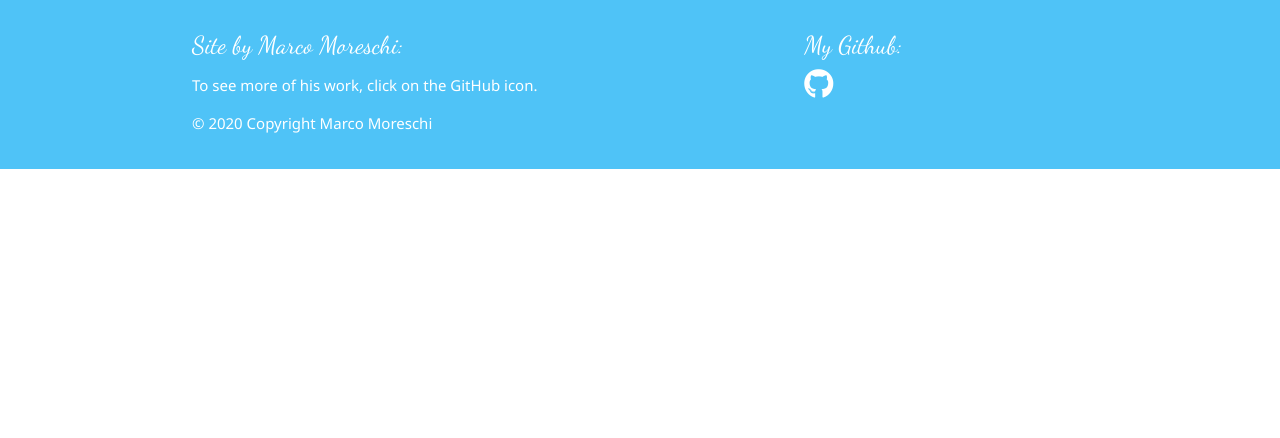
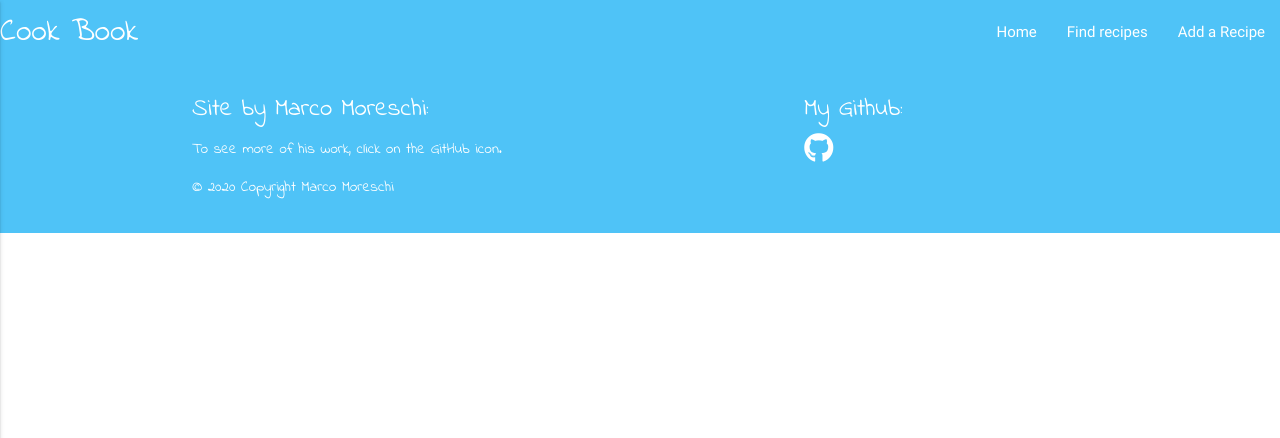
Before and after one commit to marcomoreschi/milestone-3, a Flask app: template templates/base.html in a window 1280 px wide. Shown: the top 438 px of the page. Run offline with Flask 2, Linux system fonts and the light colour scheme; the template is opened without the code that fills it, so the values that code supplies are empty; some libraries are stand-ins or nearby versions.

Commit message:
Added navbar and style

```diff
--- a/app.py
+++ b/app.py
@@ -9,9 +9,14 @@ app.config["MONGO_URI"] = 'mongodb+srv://root:r00tUser@myfirstcluster-z4c90.mong
 
 mongo =PyMongo(app)
 
+#-------------------#Home Page
+
 @app.route('/')
-def hello():
-    return 'hello'
+@app.route('/index')
+def index():
+    recipes=mongo.db.recipes.find()
+    return render_template("index.html", recipes=recipes)
+
 
 if __name__ == '__main__':
     app.run(host=os.environ.get('IP'),
--- a/static/css/style.css
+++ b/static/css/style.css
@@ -1,5 +1,5 @@
 /*Google Fonts Import*/
-@import url('https://fonts.googleapis.com/css?family=Noto+Sans|Dancing+Script&display=swap');
+@import url('https://fonts.googleapis.com/css2?family=Indie+Flower&display=swap');
 
 /*Element styling*/
 body {
@@ -20,11 +20,11 @@ a {
 /*Fonts*/
 
 .title-font {
-    font-family: 'Dancing Script', cursive;
+    font-family: 'Indie Flower', cursive;
 }
 
 .standard-font {
-    font-family: 'Noto Sans', sans-serif;
+    font-family: 'Indie Flower', cursive;
 }
 
 
--- a/templates/base.html
+++ b/templates/base.html
@@ -13,7 +13,30 @@
     <link rel="stylesheet" href="/static/css/style.css" type="text/css" />
 
 </head>
+
 <body>
+
+<!--Navbar:-->
+<!--Split into the normal and mobile versions.-->
+    <header>
+
+        <nav>
+            <div class="nav-wrapper light-blue lighten-2">
+                <a href="#" class="brand-logo title-font">Cook Book</a>
+                <a href="#" data-activates="mobile-demo" class="button-collapse"><i class="material-icons">menu</i></a>
+                <ul id="nav-mobile" class="right hide-on-med-and-down">
+                    <li><a href="#">Home</a></li>
+                    <li><a href="#">Find recipes</a></li>
+                    <li><a href="">Add a Recipe</a></li>
+                </ul>
+                <ul class="side-nav" id="mobile-demo">
+                    <li><a href="#">Home</a></li>
+                    <li><a href="#">Find a Recipe</a></li>
+                    <li><a href="#">Add a Recipe</a></li>
+                </ul>
+            </div>
+        </nav>
+    </header>
 
     <footer class="page-footer  light-blue lighten-2">
         <div class="container">
```
Also changed, not shown: templates/index.html (added).
